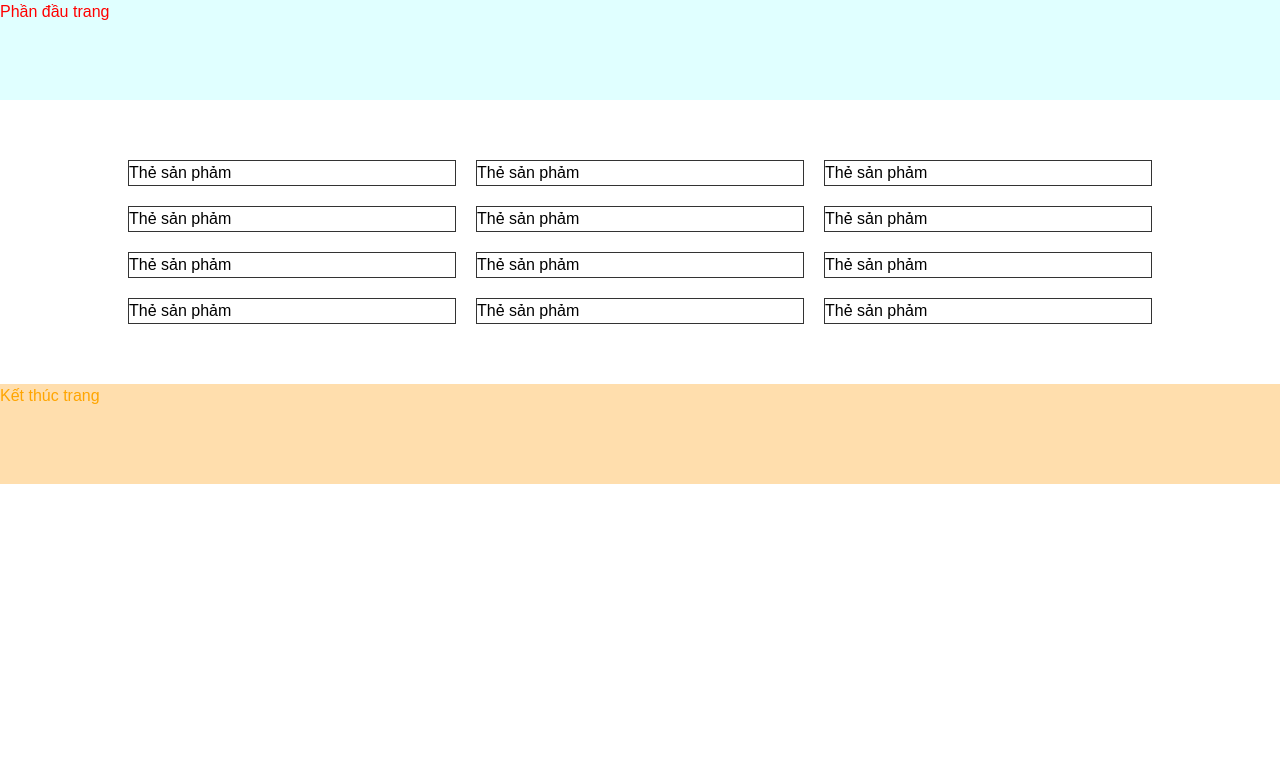
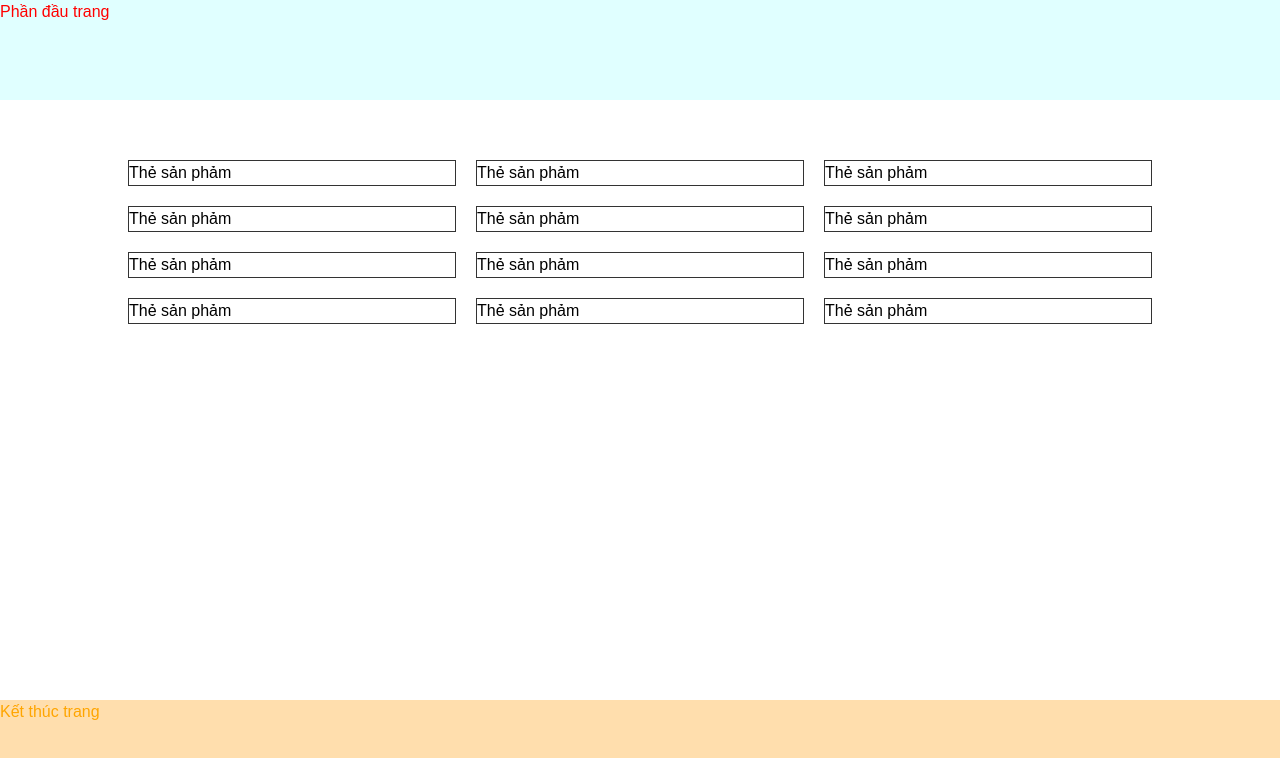
Before and after one commit to thuongbx/nhap-mon-react, a React (Vite) app: page / in a window 1280 px wide. Shown: the top 758 px of the page. Built offline with nearby package versions, Linux system fonts and the light colour scheme.

Commit message:
Sua style cho toan trang

```diff
--- a/src/index.scss
+++ b/src/index.scss
@@ -15,7 +15,14 @@ body {
   padding: 0;
 }
 
+#root {
+  display: flex;
+  flex-direction: column;
+  min-height: 100vh;
+}
+
 main {
   margin: 0 auto;
+  flex-grow: 1;
   width: min(80%, 1200px);
 }
```
